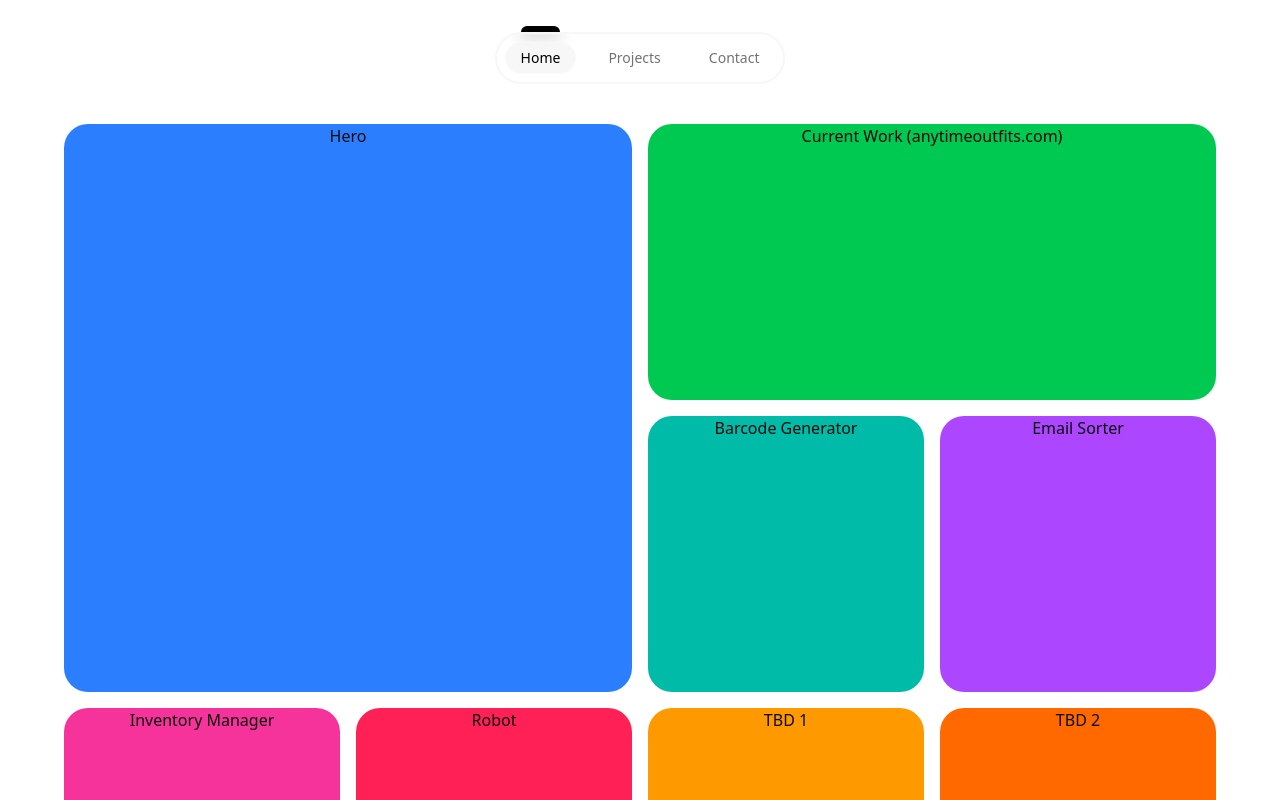
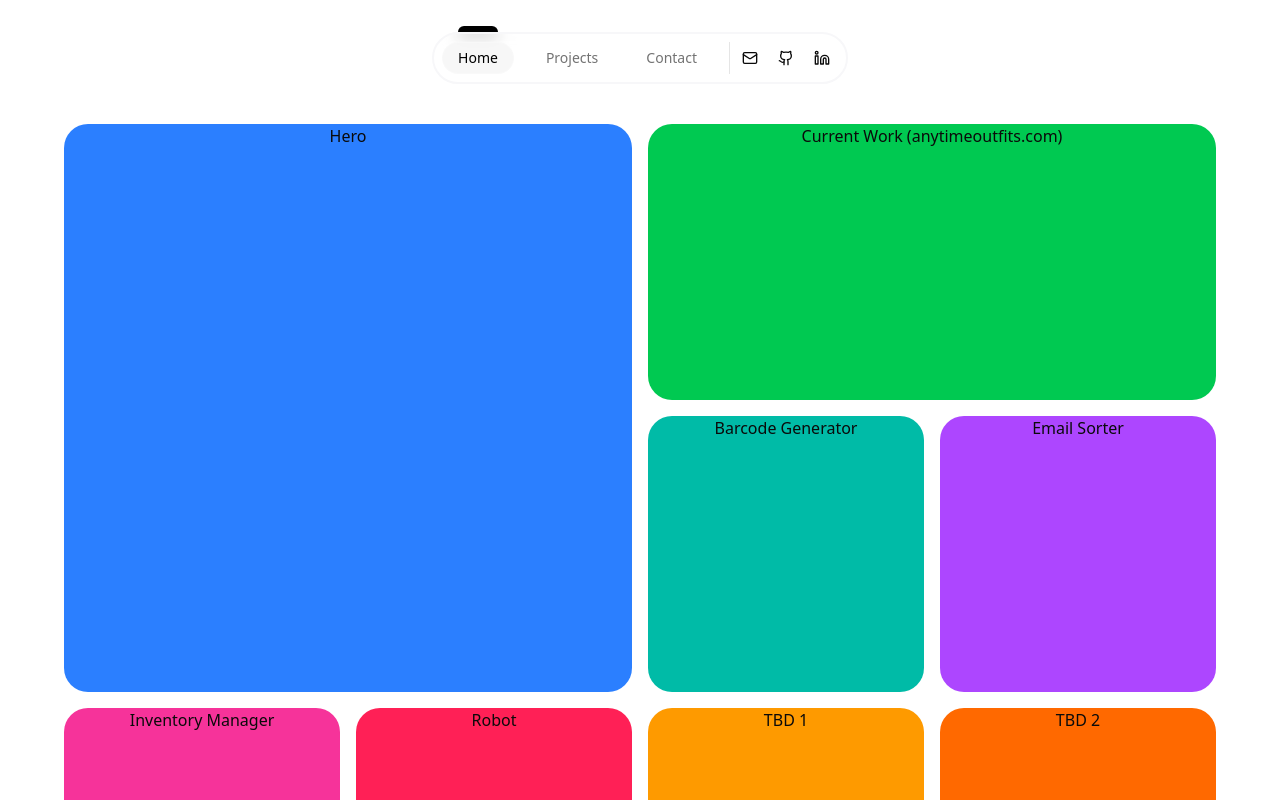
Before and after one commit to asaadbahmed/asaadbahmed.github.io, a React (Vite) app: page / in a window 1280 px wide. Shown: the top 800 px of the page. Built offline with nearby package versions, Linux system fonts and the light colour scheme.

Commit message:
removed hover state & removed glass effect when scrolling

```diff
--- a/src/components/navigation-bar.tsx
+++ b/src/components/navigation-bar.tsx
@@ -14,7 +14,7 @@ const tabs = [
 export function Navbar() {
   const [activeTab, setActiveTab] = useState(tabs[0].id);
   const [highlightStyle, setHighlightStyle] = useState({ width: 0, left: 0 });
-  const [contactHovered, setContactHovered] = useState(false);
+  const [scrolled, setScrolled] = useState(false);
   const containerRef = useRef<HTMLDivElement>(null);
   const tabRefs = useRef<(HTMLSpanElement | null)[]>([]);
 
@@ -39,6 +39,15 @@ export function Navbar() {
   useLayoutEffect(() => {
     requestAnimationFrame(measureHighlight);
   }, [activeTab]);
+
+  useEffect(() => {
+    const handleScroll = () => {
+      setScrolled(window.scrollY > 0);
+    };
+
+    window.addEventListener("scroll", handleScroll);
+    return () => window.removeEventListener("scroll", handleScroll);
+  }, []);
 
   useEffect(() => {
     if (document.fonts) {
@@ -66,20 +75,18 @@ export function Navbar() {
       />
 
       <motion.div
-        onMouseLeave={() => setContactHovered(false)}
-        className="
+        className={`
           relative z-10 flex flex-row
     rounded-full p-2 gap-4
-    bg-white/10 backdrop-blur-sm
+    backdrop-blur-sm
     border-2 border-[rgb(247,247,249)]
-    shadow-[inset_0_0_0_1px_rgba(255,255,255,0.2)]
-        "
+    ${scrolled ? "bg-white" : "bg-white/10"}
+          `}
       >
         {tabs.map((tab, i) => (
           <button
             key={tab.id}
             onClick={() => setActiveTab(tab.id)}
-            onMouseEnter={() => setContactHovered(tab.label === "Contact")}
             className={`${
               activeTab === tab.id
                 ? "text-black"
@@ -111,8 +118,7 @@ export function Navbar() {
           </button>
         ))}
 
-        {contactHovered && (
-          <AnimatePresence>
+        {
           <motion.div
             initial={{ opacity: 0 }}
             animate={{ opacity: 1 }}
@@ -128,25 +134,24 @@ export function Navbar() {
                 window.open("mailto:asaadbinahmed@gmail.com", "_self")
               }
             >
-                <Mail className="w-3 h-3" />
+              <Mail className="w-4 h-4" />
             </Button>
             <Button
               variant="ghost"
               className="h-8 w-8 p-0 rounded-full"
               onClick={() => window.open("https://github.com/asaadbahmed")}
             >
-                <Github className="w-3 h-3" />
+              <Github className="w-4 h-4" />
             </Button>
             <Button
               variant="ghost"
               className="h-8 w-8 p-0 rounded-full"
               onClick={() => window.open("https://linkedin.com/in/...")}
             >
-                <Linkedin className="w-3 h-3" />
+              <Linkedin className="w-4 h-4" />
             </Button>
           </motion.div>
-          </AnimatePresence>
-        )}
+        }
       </motion.div>
     </div>
   );
```
Lines whose indentation alone changed are shown as unchanged.
